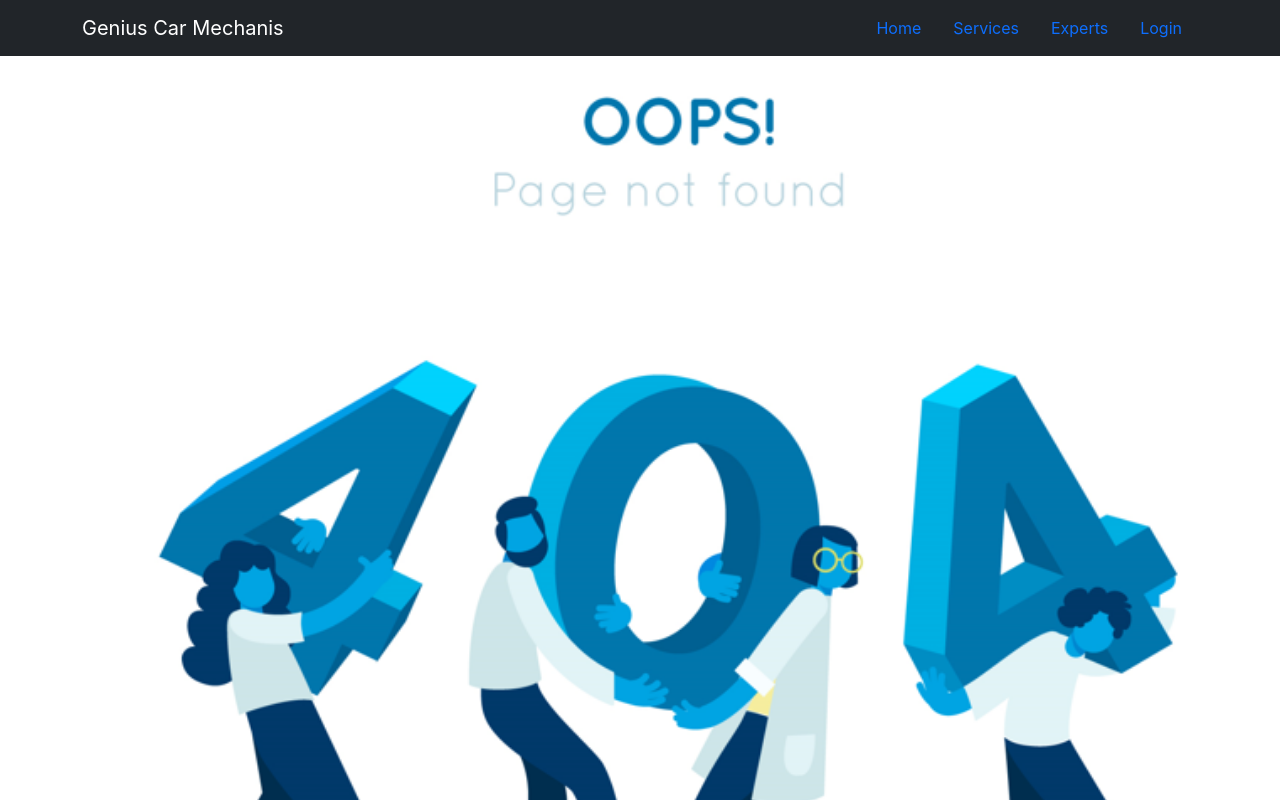
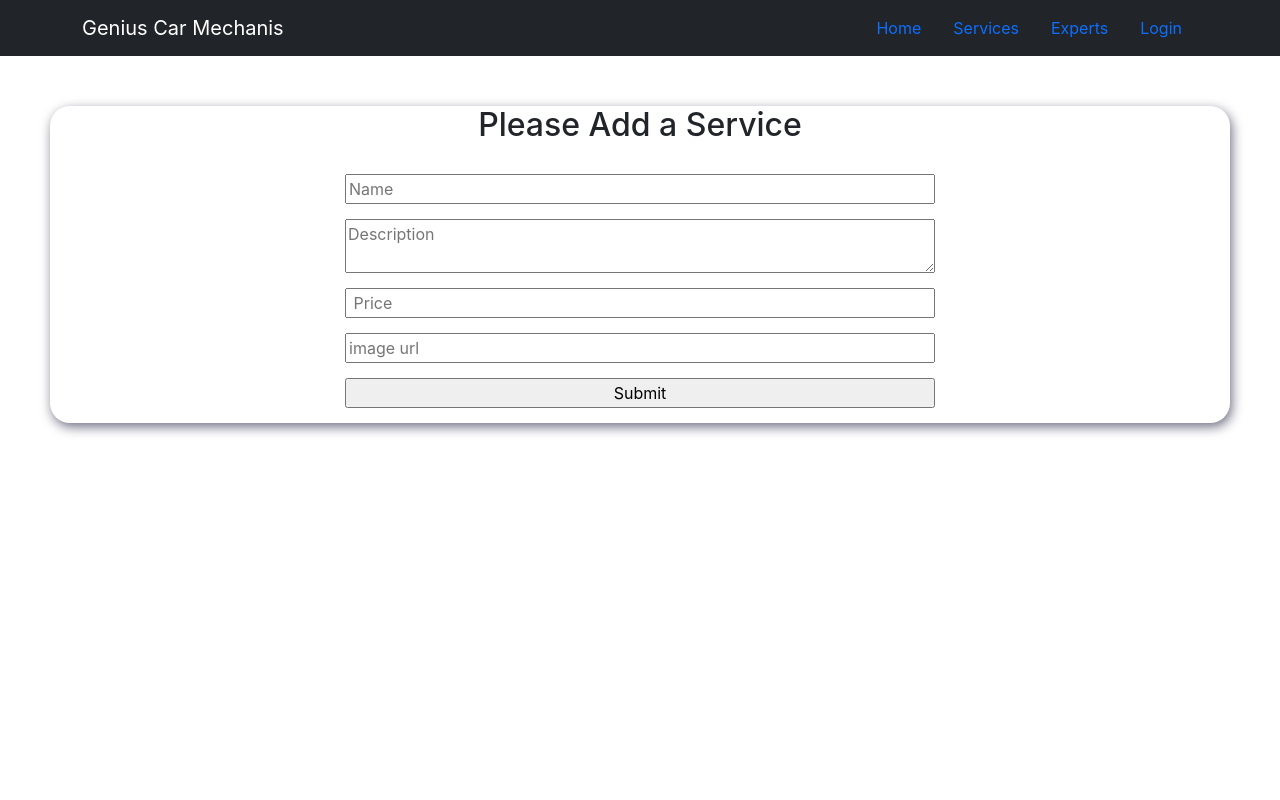
Before and after one commit to Farhadcode/react-recape-day1, a React (Create React App) app: page /addServise in a window 1280 px wide. Shown: the top 800 px of the page. Built offline with nearby package versions, Linux system fonts and the light colour scheme; no server answers.

Commit message:
data added in database

```diff
--- a/package.json
+++ b/package.json
@@ -6,11 +6,13 @@
     "@testing-library/jest-dom": "^5.14.1",
     "@testing-library/react": "^11.2.7",
     "@testing-library/user-event": "^12.8.3",
+    "axios": "^0.24.0",
     "bootstrap": "^5.1.1",
     "firebase": "^9.1.3",
     "react": "^17.0.2",
     "react-bootstrap": "^2.0.0-rc.0",
     "react-dom": "^17.0.2",
+    "react-hook-form": "^7.17.5",
     "react-router-dom": "^5.3.0",
     "react-router-hash-link": "^2.4.3",
     "react-scripts": "4.0.3",
--- a/src/App.js
+++ b/src/App.js
@@ -12,6 +12,8 @@ import Login from "./Pages/Login/Login/Login";
 import NotFound from "./Pages/NotFound/NotFound";
 import Header from "./Pages/Shared/Header/Header";
 import PrivateRoute from './Pages/Login/PrivateRoute/PrivateRoute';
+import AddService from "./Pages/AddService/AddService";
+import ManageServise from "./Pages/Booking/Booking/ManageServise/ManageServise";
 
 
 
@@ -33,7 +35,12 @@ function App() {
           <PrivateRoute path="/booking/:serviceId">
             <Booking></Booking>
           </PrivateRoute>
-
+          <Route path="/addServise">
+            <AddService></AddService>
+          </Route>
+          <Route path="/manageServise">
+            <ManageServise></ManageServise>
+          </Route>
           <Route path="*">
             <NotFound></NotFound>
           </Route>
--- /dev/null
+++ b/src/Pages/AddService/AddService.css
@@ -0,0 +1,18 @@
+.add-service{
+    text-align: center;
+    box-shadow: 2px 4px 12px rgb(113, 113, 133);
+    margin: 50px;
+    border-radius: 20px;
+}
+.add-service form{
+    margin-top: 30px;
+    display:  flex;
+    flex-direction: column;
+    justify-content: center;
+    align-items: center;
+}
+
+.add-service form input ,textarea{
+    width: 50%;
+    margin-bottom: 15px;
+}
--- /dev/null
+++ b/src/Pages/AddService/AddService.js
@@ -0,0 +1,35 @@
+import axios from 'axios';
+import React from 'react';
+import { useForm } from 'react-hook-form';
+import './AddService.css'
+
+const AddService = () => {
+
+    const { register, handleSubmit, reset } = useForm();
+    const onSubmit = data => {
+        console.log(data);
+        axios.post('http://localhost:5000/services', data)
+            .then(res => {
+                // console.log(res);
+                if (res.data.insertedId) {
+                    alert('added  successfully');
+                    reset();
+                }
+            })
+    }
+
+    return (
+        <div className="add-service">
+            <h2> Please Add a  Service</h2>
+            <form onSubmit={handleSubmit(onSubmit)}>
+                <input {...register("name", { required: true, maxLength: 20 })} placeholder="Name" />
+                <textarea {...register("description")} placeholder="Description" />
+                <input type="number" {...register("price")} placeholder=" Price" />
+                <input {...register("img")} placeholder="image url" />
+                <input type="submit" />
+            </form>
+        </div>
+    );
+};
+
+export default AddService;
--- a/src/Pages/Booking/Booking/Booking.js
+++ b/src/Pages/Booking/Booking/Booking.js
@@ -1,13 +1,29 @@
-import React from 'react';
+import React, { useEffect } from 'react';
 import { useParams } from 'react-router';
+import { useState } from 'react';
 
 const Booking = () => {
     const { serviceId } = useParams();
-    console.log(serviceId);
+    // console.log(serviceId);
+
+    const [service, setService] = useState({});
+    useEffect(() => {
+        fetch(`http://localhost:5000/services/${serviceId}`)
+            .then(res => res.json())
+            .then(data => setService(data))
+    }, [])
+
     return (
-        <div>
-            <h2 className="text-center"> This is booking :{serviceId}</h2>
+
+        <div classNameName="card mb-3">
+            <img src={service.img} className="card-img-top" alt="..." />
+            <div className="card-body">
+                <h3 className="card-title">{service.name}</h3>
+                <p className="card-text">{service.description}</p>
+                <p className="card-text"><small className="text-muted">Last updated 3 mins ago</small></p>
+            </div>
         </div>
+
     );
 };
 
--- /dev/null
+++ b/src/Pages/Booking/Booking/ManageServise/ManageServise.js
@@ -0,0 +1,48 @@
+import React, { useEffect } from 'react';
+import { useState } from 'react';
+
+const ManageServise = () => {
+
+    const [services, setServices] = useState([]);
+
+    useEffect(() => {
+        fetch('http://localhost:5000/services')
+            .then(res => res.json())
+            .then(data => setServices(data))
+
+    }, [])
+    const handleDelete = (id) => {
+        const url = `http://localhost:5000/services/${id}`;
+        fetch(url, {
+            method: 'DELETE'
+        })
+            .then(res => res.json())
+            .then(data => {
+                console.log(data);
+                if (data.deletedCount) {
+                    alert('deleted')
+                    const remaining = services.filter(service => service._id !== id);
+                    setServices(remaining);
+                }
+
+            })
+    }
+
+    return (
+
+        <div>
+            <h2>  Manage Servise</h2>
+
+
+
+            {
+                services.map(service => <div key={service._id} >
+                    <h3>{service.name}</h3>
+                    <button onClick={() => handleDelete(service._id)}>Delete</button>
+                </div>)
+            }
+        </div>
+    );
+};
+
+export default ManageServise;
--- a/src/Pages/Home/Service/Service.js
+++ b/src/Pages/Home/Service/Service.js
@@ -3,7 +3,7 @@ import './Service.css'
 import { Link } from 'react-router-dom';
 const Service = (props) => {
     //console.log(props.service);
-    const { id, name, img, price, description } = props.service;
+    const { _id, name, img, price, description } = props.service;
     return (
         <div className="servic">
             <img src={img} alt="" />
@@ -12,7 +12,7 @@ const Service = (props) => {
                 <h3>{name}</h3>
                 <h5>Price : {price}</h5>
                 <p className="px-5">{description}</p>
-                <Link to={`/booking/${id}`}>
+                <Link to={`/booking/${_id}`}>
                     <button className="btn btn-warning ">Book{name.toLowerCase()}</button>
                 </Link>
             </div>
--- a/src/Pages/Home/Services/Services.js
+++ b/src/Pages/Home/Services/Services.js
@@ -7,7 +7,7 @@ const Services = () => {
     const [service, setService] = useState([]);
 
     useEffect(() => {
-        fetch('services.json')
+        fetch('http://localhost:5000/services')
             .then(res => res.json())
             .then(data => setService(data))
     }, [])
@@ -21,7 +21,7 @@ const Services = () => {
 
                 {
                     service.map(service => <Service
-                        key={service.id}
+                        key={service._id}
                         service={service}
                     ></Service>)
                 }
--- a/src/Pages/Login/Login/Login.js
+++ b/src/Pages/Login/Login/Login.js
@@ -1,8 +1,21 @@
 import React from 'react';
+import { useHistory, useLocation } from 'react-router';
 import useAuth from '../../../hooks/useAuth';
 
 const Login = () => {
-    const { singInUserinGoogle } = useAuth()
+    const { singInUserinGoogle } = useAuth();
+    // const location = useLocation();
+    // const history = useHistory();
+    // const redirect_uri = location.state?.from || "/booking";
+    // const handelGoogleLogin = () => {
+    //     singInUserinGoogle()
+    //     // .then(result => {
+
+    //     //     history.push(redirect_uri);
+
+    //     // })
+    // }
+
     return (
         <div>
             <h2> Please Login</h2>
```
Also changed, not shown: public/services.json (deleted, +0 -44 lines), 1 other file (tests, documents, lock files or other folders).
